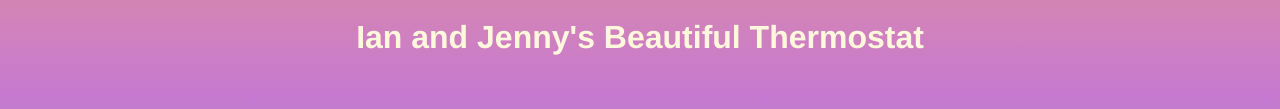
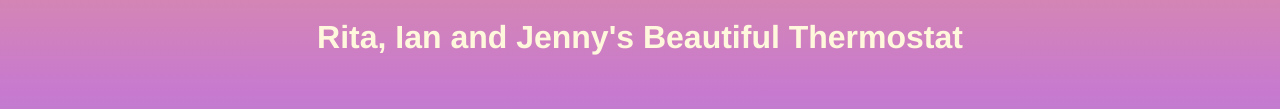
Before and after one commit to wemmm/Thermostat, a plain HTML site: page index.html in a window 1280 px wide. Shown: the part 306-415 px from the top of the page. Drawn offline with Linux system fonts and the light colour scheme; no server answers.

Commit message:
Tweaks to titles and headers

```diff
--- a/index.html
+++ b/index.html
@@ -4,11 +4,11 @@
   <head>
     <link rel="stylesheet" href="styles.css">
     <meta charset="utf-8">
-    <title>Ian and Jenny's Beautiful Thermostat</title>
+    <title>Rita, Ian and Jenny's Beautiful Thermostat</title>
     <style>
     </style>
     <a href='https://postimg.org/image/gioxn64ph/' target='_blank'><img src='https://s10.postimg.org/gioxn64ph/IMG_0494.jpg' border='0' alt='postimage'/></a>
-    <h1>Ian and Jenny's Beautiful Thermostat</h1>
+    <h1>Rita, Ian and Jenny's Beautiful Thermostat</h1>
   </head>
   <body>
     <section>
```
